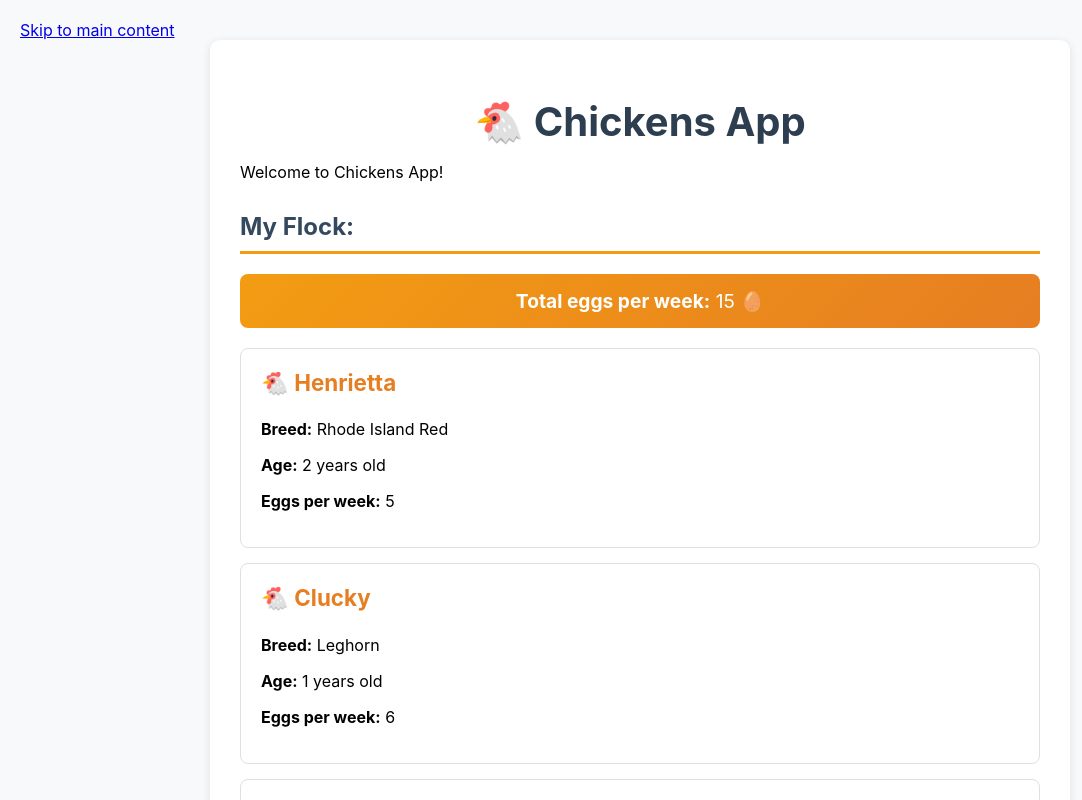
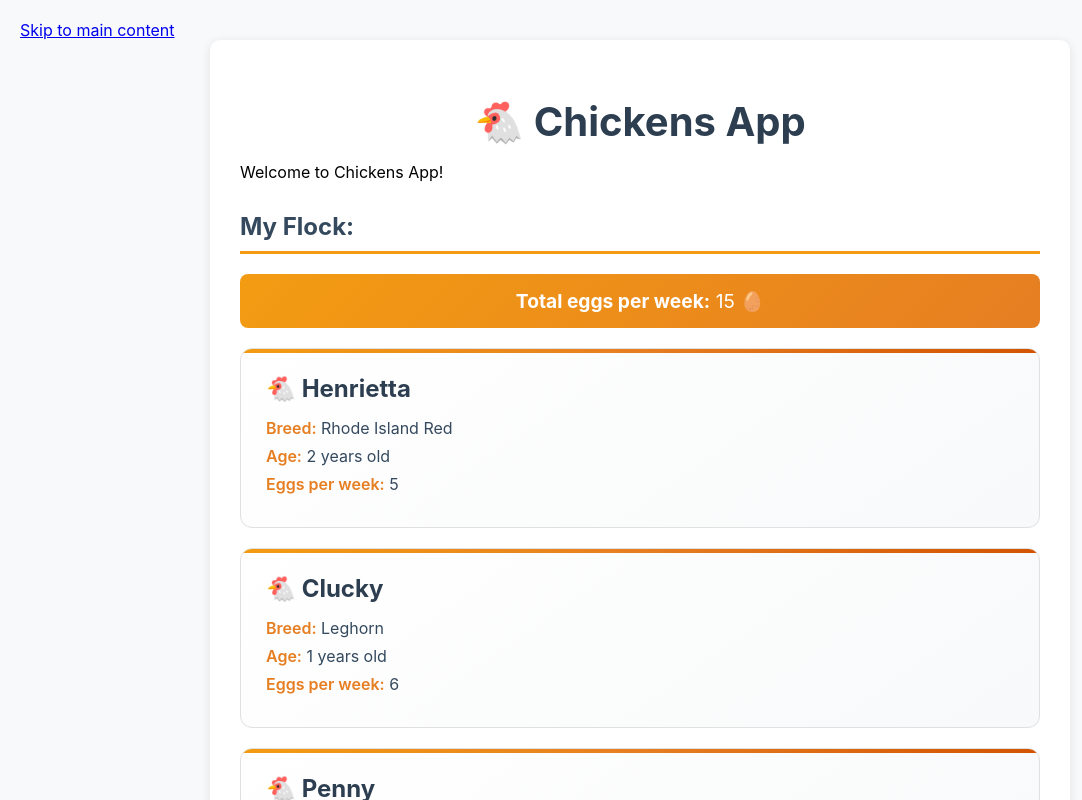
Before and after one commit to ThisbeSchoJo/chickens, a React (Create React App) app in the folder client/: page / in a window 1280 px wide. Shown: the top 800 px of the page, without its empty margins (0-1082 px from the left). Built offline with nearby package versions, Linux system fonts and the light colour scheme.

Commit message:
added more styling to the chicken cards in App.css

```diff
--- a/client/src/App.css
+++ b/client/src/App.css
@@ -20,15 +20,47 @@ body {
 /* Style for chicken cards */
 .chicken-card {
   border: 1px solid #e0e0e0;
-  border-radius: 8px;
-  padding: 20px;
-  margin: 15px 0;
-  background-color: #fff;
-  transition: box-shadow 0.2s ease;
+  border-radius: 12px;
+  padding: 25px;
+  margin: 20px 0;
+  background: linear-gradient(145deg, #ffffff, #f8f9fa);
+  transition: all 0.3s ease;
+  position: relative;
+  overflow: hidden;
+}
+
+.chicken-card::before {
+  content: "";
+  position: absolute;
+  top: 0;
+  left: 0;
+  right: 0;
+  height: 4px;
+  background: linear-gradient(90deg, #f39c12, #e67e22, #d35400);
 }
 
 .chicken-card:hover {
-  box-shadow: 0 4px 15px rgba(0, 0, 0, 0.1);
+  transform: translateY(-5px);
+  box-shadow: 0 8px 25px rgba(0, 0, 0, 0.15);
+  border-color: #f39c12;
+}
+
+.chicken-card h3 {
+  margin-top: 0;
+  margin-bottom: 15px;
+  font-size: 1.5rem;
+  color: #2c3e50;
+}
+
+.chicken-card p {
+  margin: 8px 0;
+  color: #34495e;
+  font-size: 1rem;
+}
+
+.chicken-card strong {
+  color: #e67e22;
+  font-weight: 600;
 }
 
 /* Beautiful heading styles */
```
